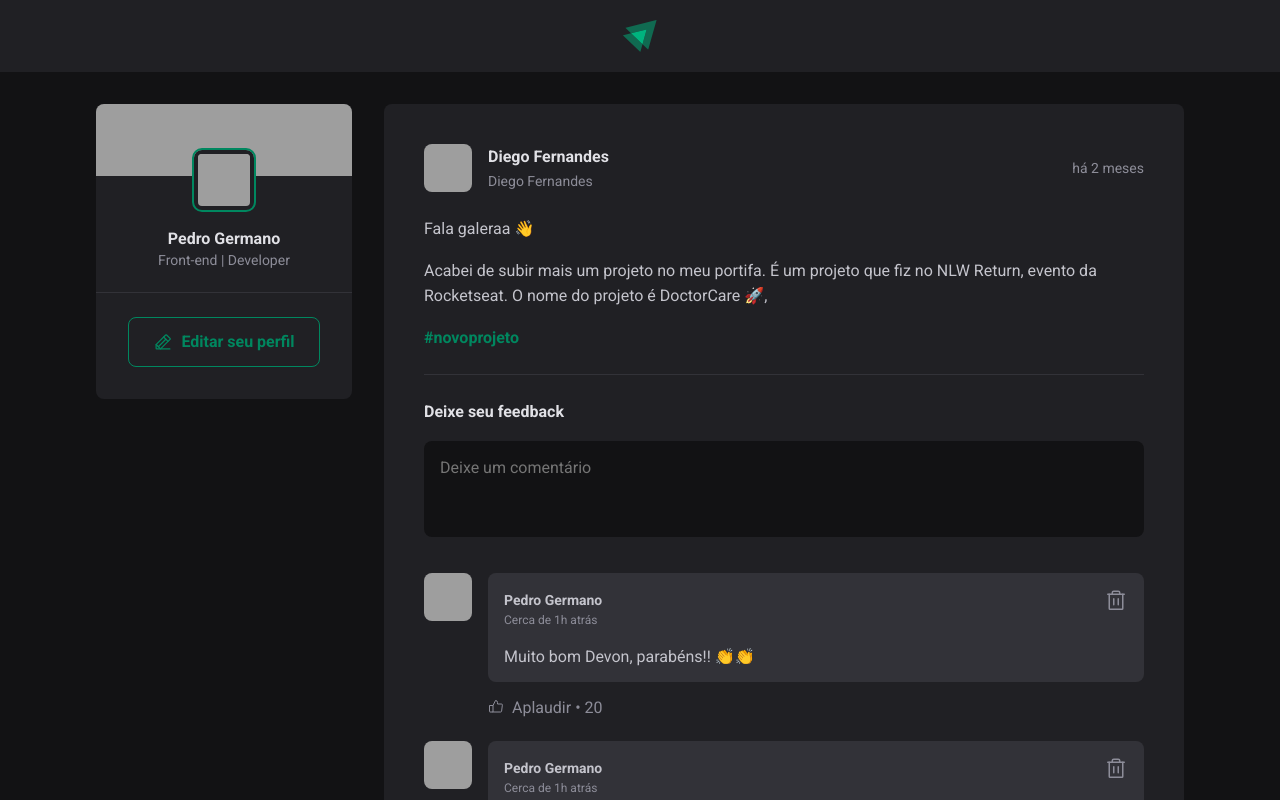
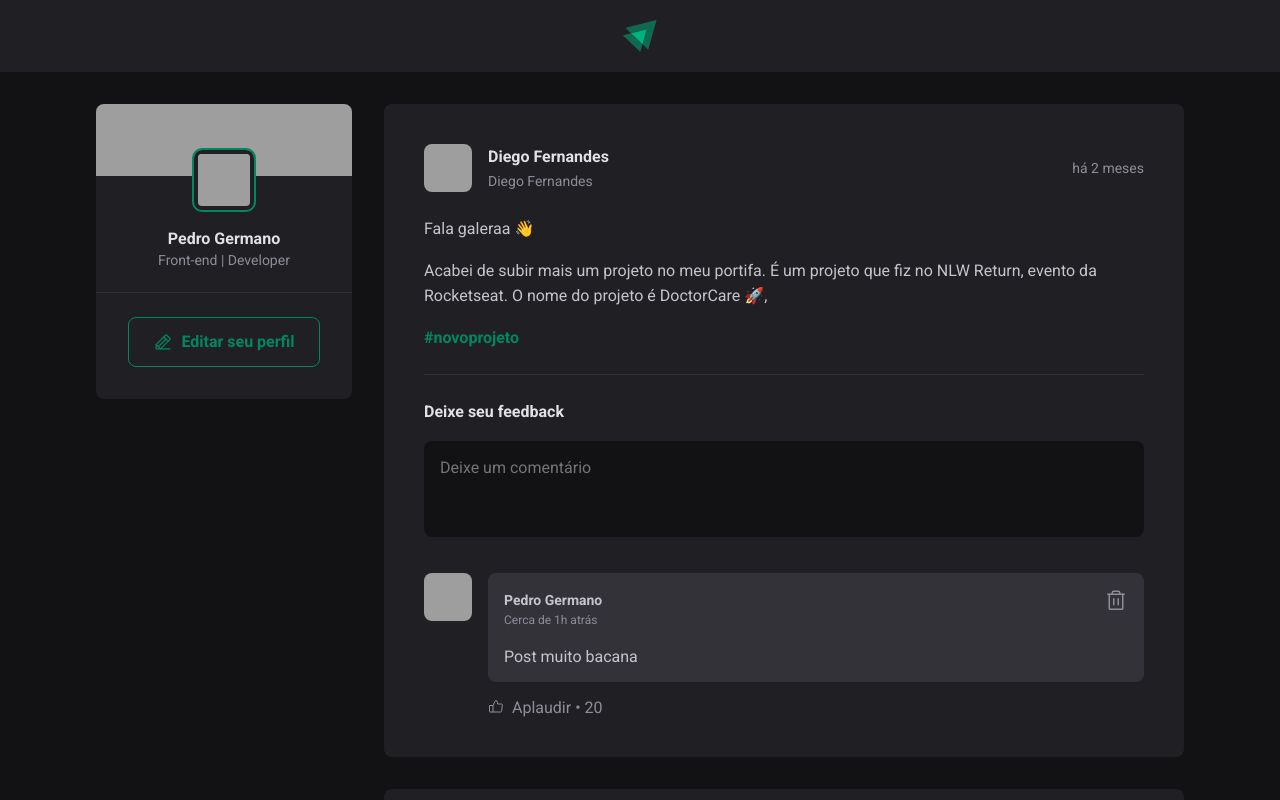
Before and after one commit to pedroGermano/ignite-feed, a React (Vite) app: page / in a window 1280 px wide. Shown: the top 800 px of the page. Built offline with nearby package versions, Linux system fonts and the light colour scheme; grey boxes are pictures that could not be loaded.

Commit message:
comment create

```diff
--- a/src/components/Comment.jsx
+++ b/src/components/Comment.jsx
@@ -2,7 +2,7 @@ import { ThumbsUp, Trash } from 'phosphor-react';
 import { Avatar } from './Avatar';
 import styles from './Comment.module.css';
 
-export function Comment() {
+export function Comment({ content }) {
   return (
     <div className={styles.comment}>
       <Avatar hasBorder={false} src="https://github.com/diego3g.png" />
@@ -19,7 +19,8 @@ export function Comment() {
               <Trash size={24} />
             </button>
           </header>
-          <p>Muito bom Devon, parabéns!! 👏👏</p>
+
+          <p>{content}</p>
         </div>
         <footer>
           <button>
--- a/src/components/Post.jsx
+++ b/src/components/Post.jsx
@@ -8,7 +8,8 @@ import { Comment } from './Comment';
 import styles from './Post.module.css';
 
 export function Post({ author, publishedAt, content }) {
-  const [comments, setComments] = useState([1, 2]);
+  const [comments, setComments] = useState(['Post muito bacana']);
+
   const publishedDateFormatted = format(publishedAt, `d 'de' LLLL 'às' HH:mm`, {
     locale: ptBr,
   });
@@ -20,10 +21,8 @@ export function Post({ author, publishedAt, content }) {
 
   function handleCreateNewComment(e) {
     e.preventDefault();
-
-    comments.push(3);
-
-    console.log(comments);
+    const newCommentText = e.target.comment.value;
+    setComments([...comments, newCommentText]);
   }
 
   return (
@@ -62,7 +61,7 @@ export function Post({ author, publishedAt, content }) {
       <form onSubmit={handleCreateNewComment} className={styles.commentForm}>
         <strong>Deixe seu feedback</strong>
 
-        <textarea placeholder="Deixe um comentário" />
+        <textarea name="comment" placeholder="Deixe um comentário" />
 
         <footer>
           <button type="submit">Publicar</button>
@@ -71,7 +70,7 @@ export function Post({ author, publishedAt, content }) {
 
       <div className={styles.commentList}>
         {comments.map((comment) => {
-          return <Comment />;
+          return <Comment content={comment} />;
         })}
       </div>
     </article>
```
